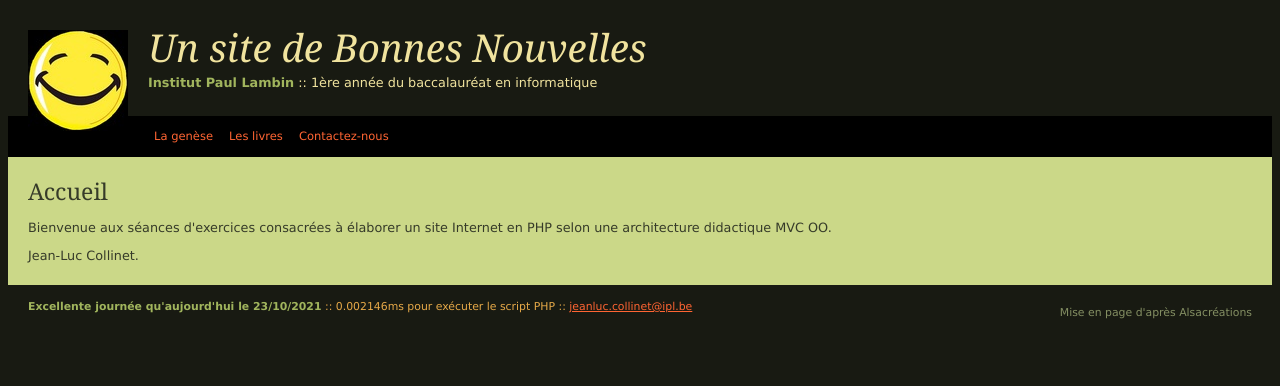
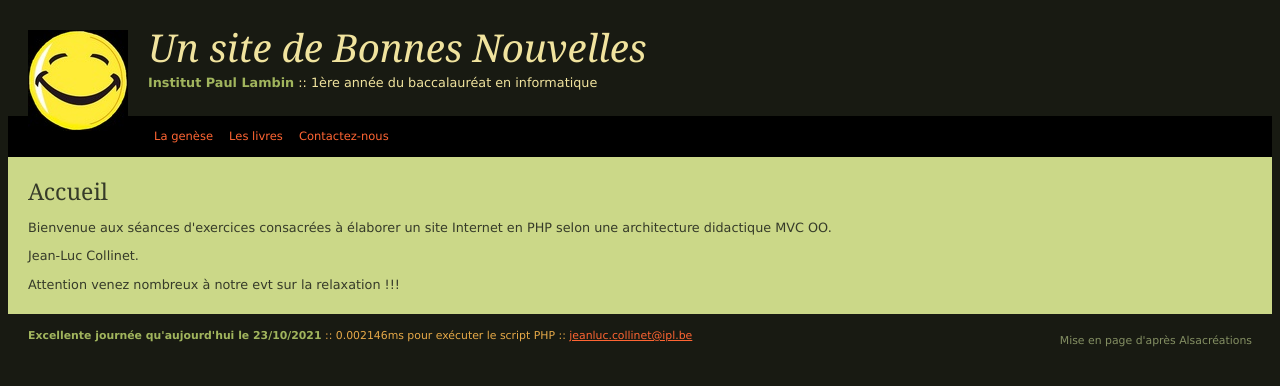
Before and after one commit to olivierchoquet/sbn, a PHP site: page / in a window 1280 px wide. Shown: the top 386 px of the page. Run offline with PHP 8.4, Linux system fonts and the light colour scheme.

Commit message:
fix - homepage relaxation evt

```diff
--- a/views/home.php
+++ b/views/home.php
@@ -3,4 +3,6 @@
 	<p>Bienvenue aux séances d'exercices consacrées à élaborer un site Internet en PHP selon une architecture didactique MVC OO.</p>
 	<p>Jean-Luc Collinet.</p>
 
+    <p> Attention venez nombreux à notre evt sur la relaxation !!! </p>
+
 </div><!-- #contenu -->
```
